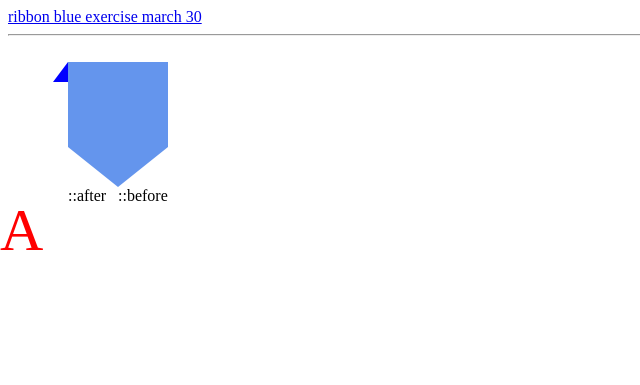
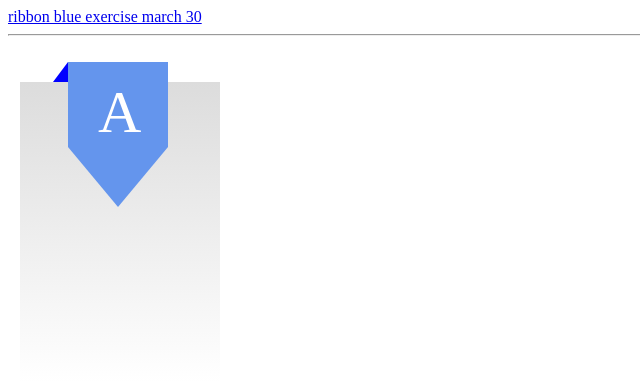
Before and after one commit to dankato/march30example, a plain HTML site: page index.html in a window 1280 px wide. Shown: the whole page, without its empty margins (0-640 px from the left). Drawn offline with Linux system fonts and the light colour scheme.

Commit message:
updates to html and css

```diff
--- a/index.html
+++ b/index.html
@@ -11,17 +11,20 @@
 		</a>
 		<hr>
 		<br>
-		<div class="arrow">
 
-			<div class="box">
-				<div class="shadow"></div>
+			<div class="stuff">
+				<div class="grey"></div>
+
+				<div class="arrow">
+					<div class="box">
+						<div class="shadow"></div>
+					</div>
+						<div class="point"></div>
+				</div>
+
+
+
 			</div>
-			<div class="point">
-				::before
-				<div class="content">A</div></div>
-				::after
-			</div>
-		</div>
 
     </body>
 </html>
--- a/main.css
+++ b/main.css
@@ -1,6 +1,9 @@
-.arrow {
+.stuff {
 	margin-left: 60px;
 	/* moves the entire arrow which contains box, point and shadow*/
+}
+.arrow {
+
 }
 
 .box {
@@ -15,7 +18,8 @@
 	height: 0;
 	border-left: 50px solid transparent;
 	border-right: 50px solid transparent;
-	border-top: 40px solid CornflowerBlue;
+	border-top: 60px solid CornflowerBlue;
+	position: absolute;
 }
 
 .shadow {
@@ -26,15 +30,28 @@
 	border-top: 20px solid transparent;
 	position: absolute;
 }
+.box::after {
+    	content: "A";
+		position: absolute;
+		left: 30px;
+		top: 25px;
+/*		display: block;*/
+/*		margin: 0 auto;*/
+		font-size: 60px;
+		color: white;
+		line-height: 50px;
+}
 
-.content {
-	display: block;
+.grey {
 	position: absolute;
-	left: 0;
-	right: 0;
-	display: block;
-	margin: 0 auto;
-	font-size: 60px;
-	color: red;
-	line-height: 50px;
+    height: 300px;
+    width: 200px;
+    top: 82px;
+    left: 20px;
+
+    background: grey; /* For browsers that do not support gradients */
+    background: -webkit-linear-gradient(Gainsboro, white); /* For Safari 5.1 to 6.0 */
+    background: -o-linear-gradient(Gainsboro, white); /* For Opera 11.1 to 12.0 */
+    background: -moz-linear-gradient(Gainsboro, white); /* For Firefox 3.6 to 15 */
+    background: linear-gradient(Gainsboro, white); /* Standard syntax (must be last) */
 }
```
